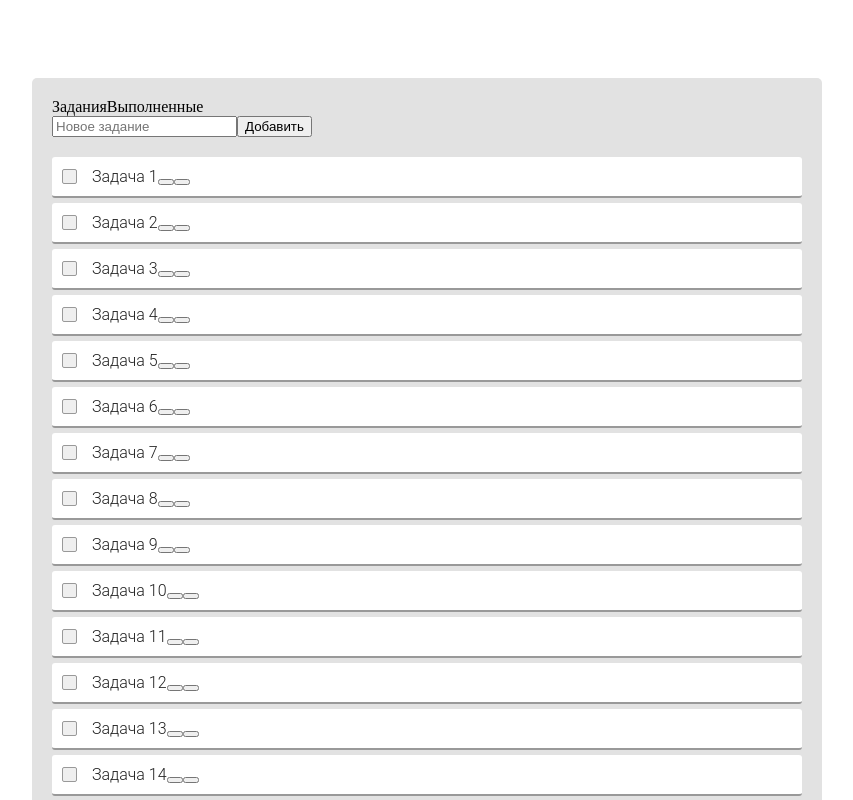
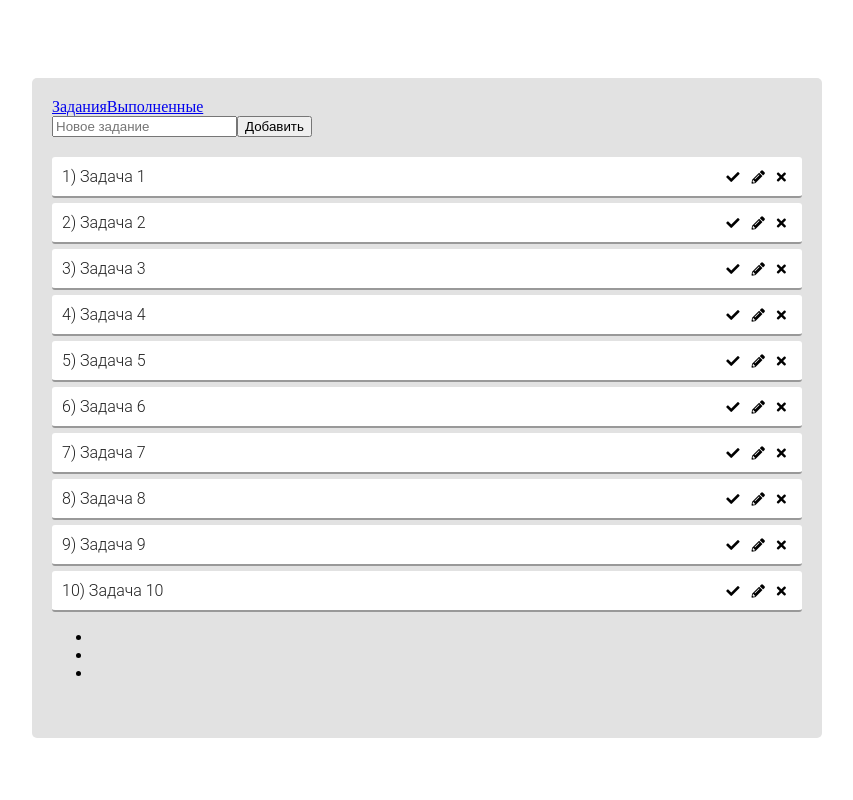
Before and after one commit to DenBal/todo, a Vue app: page / in a window 1280 px wide. Shown: the top 800 px of the page, without its empty margins (213-1066 px from the left). Built offline with nearby package versions, Linux system fonts and the light colour scheme.

Commit message:
Добавил роутинг страниц. Начало работы с пагинацией.

```diff
--- a/package.json
+++ b/package.json
@@ -10,6 +10,7 @@
   "dependencies": {
     "core-js": "^2.6.5",
     "vue": "^2.6.10",
+    "vue-router": "^3.1.3",
     "vuex": "^3.1.1"
   },
   "devDependencies": {
--- a/public/index.html
+++ b/public/index.html
@@ -4,6 +4,7 @@
     <meta charset="utf-8">
     <meta http-equiv="X-UA-Compatible" content="IE=edge">
     <meta name="viewport" content="width=device-width,initial-scale=1.0">
+    <link rel="stylesheet" href="https://cdnjs.cloudflare.com/ajax/libs/font-awesome/5.11.2/css/all.min.css" integrity="sha256-+N4/V/SbAFiW1MPBCXnfnP9QSN3+Keu+NlB+0ev/YKQ=" crossorigin="anonymous" />
     <link rel="icon" href="<%= BASE_URL %>favicon.ico">
     <title>vue-todo</title>
   </head>
--- a/src/App.vue
+++ b/src/App.vue
@@ -2,26 +2,21 @@
   <div id="app" class="todo">
     <div class="todo__block">
       <div class="todo__block-navigation">
-        <div>Задания</div>
-        <div>Выполненные</div>
+        <router-link to="/">Задания</router-link>
+        <router-link to="/completed">Выполненные</router-link>
       </div>
       <NewTodo></NewTodo>
-      <AllTodo></AllTodo>
-      <CompleteTodo></CompleteTodo>
+       <router-view></router-view>
     </div>
   </div>
 </template>
 
 <script>
 import NewTodo from './components/NewTodo.vue'
-import AllTodo from './components/AllTodo.vue'
-import CompleteTodo from './components/CompleteTodo.vue'
 
 export default {
   components: {
-    NewTodo,
-    AllTodo,
-    CompleteTodo
+    NewTodo
   }
 }
 </script>
--- a/src/components/AllTodo.vue
+++ b/src/components/AllTodo.vue
@@ -1,31 +1,54 @@
 <template>
     <div id="all-todo" class="todos-list">
         <div class="todos-list__container">
-            <div class="todos-list__item" v-for="todo in todos">
-                <button @click="complete(todo)"
-                        class="todos-list__item-complete">
-                        Complete
-                </button>
+            <div class="todos-list__item" v-for="(todo, index) in displayedTodos" v-bind:key="todo.body">
 
-                {{todo.body}}
+                {{ index + 1}}) {{ todo.body }}
 
                 <div class="todos-list__item-btns">
+                    <button @click="complete(todo)"
+                          class="todos-list__item-complete">
+                          <i class="fas fa-check"></i>
+                    </button>
+
                     <button @click="edit(todo)"
                             class="todo-edit">
-                        <i class="fas fa-pencil-alt"></i>
+                            <i class="fas fa-pencil-alt"></i>
                     </button>
 
                     <button @click="remove(todo)"
                             class="todo-remove">
+                            <i class="fas fa-times"></i>
                     </button>
                 </div>
             </div>
         </div>
+
+        <nav>
+            <ul class="todos-list__pagination">
+                <li class="page-item">
+                    <button type="button" class="page-link" v-if="page != 1" @click="page--"> Previous </button>
+                </li>
+                <li class="page-item">
+                    <button type="button" class="page-link" v-for="pageNumber in pages" @click="page = pageNumber"> {{pageNumber}} </button>
+                </li>
+                <li class="page-item">
+                    <button type="button" @click="page++" v-if="page < pages.length" class="page-link"> Next </button>
+                </li>
+            </ul>
+        </nav>
     </div>
 </template>
 
 <script>
   export default {
+    data() {
+      return {
+        pages: [],
+        page: 1,
+        perPage: 10
+      }
+    },
     methods: {
       complete(todo) {
         this.$store.dispatch('completeTodo', todo)
@@ -35,12 +58,30 @@
       },
       remove(todo) {
         this.$store.dispatch('removeTodo', todo)
+      },
+      setPages() {
+        let numberOfPages = Math.ceil(this.todos.length / this.perPage);
+        for (let index = 1; index <= numberOfPages; index++) {
+          this.pages.push(index);
+        }
+      },
+      paginate(todos) {
+        let page = this.page;
+        let perPage = this.perPage;
+        let from = (page * perPage) - perPage;
+        let to = (page * perPage);
+        return  todos.slice(from, to);
       }
     },
     computed: {
-      todos(){
-            return this.$store.getters.todos
-        }
+      displayedTodos() {
+        return this.paginate(this.$store.getters.todos)
+      }
+    },
+    watch: {
+      tasks() {
+        return this.setPages();
+      }
     }
   }
 </script>
@@ -63,21 +104,27 @@
         display: -webkit-flex;
         align-items: center;
         -webkit-align-items: center;
+        justify-content: space-between;
+        -webkit-justify-content: space-between;
     }
 
-    .todos-list__item-complete {
-        width: 15px;
-        height: 15px;
-        border-radius: 2px;
-        border: 1px solid #999;
-        font-size: 0px;
-        margin-right: 15px;
+    .todos-list__item-btns button {
+      border: 0;
+      background: transparent;
+      box-shadow: none;
     }
 
-    .todos-list__item-complete:hover,
-    .todos-list__item-complete:focus {
-        background: #999;
-        cursor: pointer;
-        transition: all .2s;
+    .todos-list__item-btns button:hover,
+    .todos-list__item-btns button:focus,
+    .todos-list__item-btns button:active {
+      outline: none;
+      border: 0;
+      cursor: pointer;
+    }
+
+    .todos-list__item-btns button:hover .fas,
+    .todos-list__item-btns button:focus .fas,
+    .todos-list__item-btns button:active .fas {
+      color: green;
     }
 </style>
--- a/src/components/CompleteTodo.vue
+++ b/src/components/CompleteTodo.vue
@@ -1,6 +1,6 @@
 <template>
     <div id="completed-todos" class="todos-list">
-       <div class="todos-list__item" v-for="todo in completed">
+       <div class="todos-list__item" v-for="todo in completed" v-bind:key="todo.body">
           {{todo.body}}
           <div class="todos-list__item-btns">
               <button @click="remove(todo)"
--- a/src/main.js
+++ b/src/main.js
@@ -1,9 +1,11 @@
 import Vue from 'vue'
 import App from './App.vue'
 import store from './store/store'
+import router from './router/index'
 
 new Vue({
   el: '#app',
   store,
+  router,
   render: h => h(App)
 })
--- /dev/null
+++ b/src/router/index.js
@@ -0,0 +1,19 @@
+import Vue from 'vue'
+import Router from 'vue-router'
+import AllTodo from '../components/AllTodo.vue'
+import CompleteTodo from '../components/CompleteTodo.vue'
+
+Vue.use(Router)
+
+export default new Router({
+  routes: [
+    {
+      path: '/',
+      component: AllTodo
+    },
+    {
+      path: '/completed',
+      component: CompleteTodo
+    }
+  ]
+})
```
Also changed, not shown: 1 other file (tests, documents, lock files or other folders).
